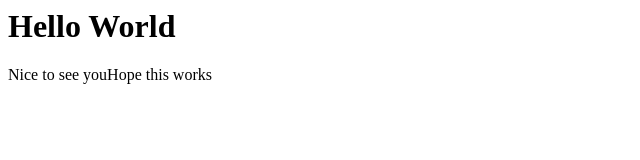
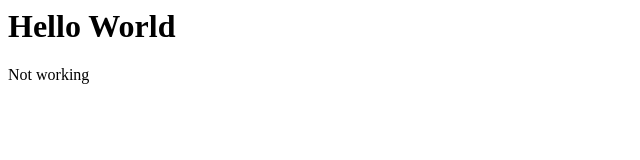
Before and after one commit to RMITLibrary/ll-prototype, a plain HTML site: page index.html in a window 1280 px wide. Shown: the whole page, without its empty margins (0-640 px from the left). Drawn offline with Linux system fonts and the light colour scheme.

Commit message:
Update index.html

```diff
--- a/index.html
+++ b/index.html
@@ -1,2 +1,2 @@
 <h1>Hello World</h1>
-<p>Nice to see youHope this works</p>
+<p>Not working</p>
```
